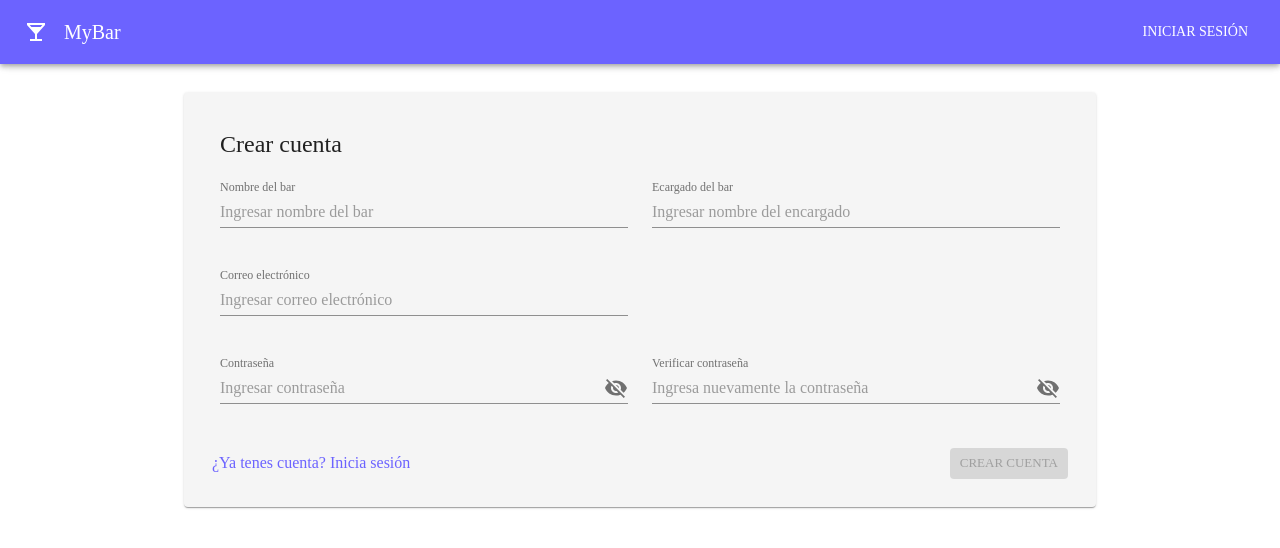
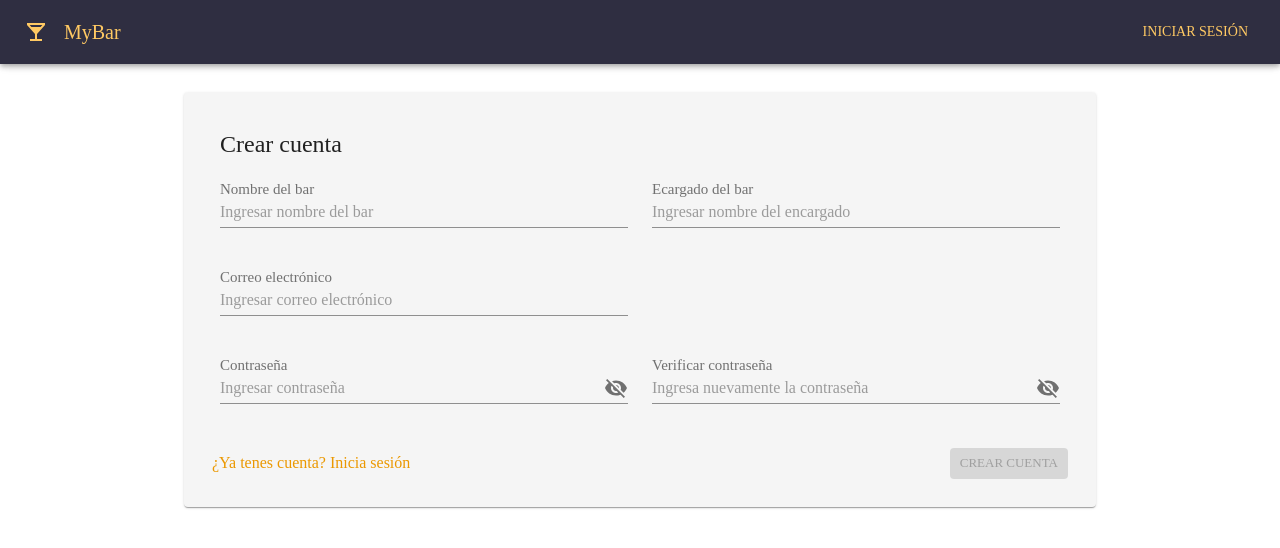
Before and after one commit to uca-pid/2021-los-carpinchos, a React (Create React App) app in the folder barui/: page /signUp in a window 1280 px wide. Shown: the top 548 px of the page. Built offline with nearby package versions, Linux system fonts and the light colour scheme.

Commit message:
CARP-5: some aesthetic changes

```diff
--- a/barui/src/components/App/theme.ts
+++ b/barui/src/components/App/theme.ts
@@ -3,7 +3,11 @@ import { createTheme } from "@material-ui/core/styles";
 const theme = createTheme({
 	palette: {
 		primary: {
-			main: "#6c63ff",
+			main: "#2f2e41",
+		},
+		secondary: {
+			main: "#ffc963",
+			dark: "#EB9800",
 		},
 	},
 	typography: {
--- a/barui/src/components/Login/Login.tsx
+++ b/barui/src/components/Login/Login.tsx
@@ -15,7 +15,7 @@ import PasswordTextField from "../common/PasswordTextField";
 import styles from "./styles";
 import TextFieldWithValidation from "../common/TextFieldWithValidation";
 
-import { settings, emailSetting, passwordSetting } from "../SignUp/validationSettings";
+import { settings, emailSetting } from "../SignUp/validationSettings";
 
 export type Input = {
 	invalid: boolean;
@@ -78,7 +78,6 @@ const Login = () => {
 								value={input.password.value}
 								onChange={handleChangePassword}
 								required
-								settings={[passwordSetting]}
 							/>
 						</Grid>
 					</Grid>
@@ -87,12 +86,12 @@ const Login = () => {
 					<Grid alignItems="center" container direction="column" spacing={3}>
 						<Grid item xs>
 							<Button
-								color="primary"
+								color="secondary"
 								className={classes.loginButton}
 								size="small"
 								variant="contained"
 								onClick={login}
-								disabled={input.email.invalid || input.password.invalid}
+								disabled={input.email.invalid || input.password.value === ""}
 							>
 								Iniciar Sesión
 							</Button>
@@ -100,7 +99,7 @@ const Login = () => {
 
 						<Grid item xs>
 							<Link onClick={createAccount}>
-								<Typography>¿Aún no tenes cuenta? Crear cuenta</Typography>
+								<Typography className={classes.signUpText}>¿Aún no tenes cuenta? Crear cuenta</Typography>
 							</Link>
 						</Grid>
 					</Grid>
--- a/barui/src/components/Login/styles.ts
+++ b/barui/src/components/Login/styles.ts
@@ -21,6 +21,9 @@ const styles = makeStyles(theme => ({
 	loginButton: {
 		width: 210,
 	},
+	signUpText: {
+		color: theme.palette.secondary.dark,
+	},
 }));
 
 export default styles;
--- a/barui/src/components/SignUp/SignUp.tsx
+++ b/barui/src/components/SignUp/SignUp.tsx
@@ -145,13 +145,13 @@ const SignUp = () => {
 					<Grid alignItems="center" container>
 						<Grid item>
 							<Link onClick={login}>
-								<Typography>¿Ya tenes cuenta? Inicia sesión</Typography>
+								<Typography className={classes.loginText}>¿Ya tenes cuenta? Inicia sesión</Typography>
 							</Link>
 						</Grid>
 						<Grid item xs></Grid>
 						<Grid item>
 							<Button
-								color="primary"
+								color="secondary"
 								size="small"
 								variant="contained"
 								onClick={createAccount}
--- a/barui/src/components/SignUp/styles.ts
+++ b/barui/src/components/SignUp/styles.ts
@@ -24,6 +24,9 @@ const styles = makeStyles(theme => ({
 	title: {
 		marginBottom: 20,
 	},
+	loginText: {
+		color: theme.palette.secondary.dark,
+	},
 }));
 
 export default styles;
--- a/barui/src/components/common/AppBar/AppBar.tsx
+++ b/barui/src/components/common/AppBar/AppBar.tsx
@@ -28,24 +28,24 @@ const AppBar = () => {
 					<Grid alignItems="center" container spacing={1}>
 						<Grid alignItems="flex-end" container item xs spacing={2}>
 							<Grid item>
-								<BarIcon />
+								<BarIcon color="secondary" />
 							</Grid>
 							<Grid item>
-								<Typography variant="h6" onClick={handleNameClick}>
+								<Typography color="secondary" variant="h6" onClick={handleNameClick}>
 									MyBar
 								</Typography>
 							</Grid>
 						</Grid>
 						{(location.pathname === "/" || location.pathname === "/signUp") && (
 							<Grid item>
-								<Button color="inherit" onClick={handleLoginButton}>
+								<Button color="secondary" onClick={handleLoginButton}>
 									Iniciar Sesión
 								</Button>
 							</Grid>
 						)}
 						{(location.pathname === "/" || location.pathname === "/login") && (
 							<Grid item>
-								<Button color="inherit" onClick={handleSignUpButton} variant="outlined">
+								<Button color="secondary" onClick={handleSignUpButton} variant="outlined">
 									Crear Cuenta
 								</Button>
 							</Grid>
--- a/barui/src/components/common/TextFieldWithValidation/TextFieldWithValidation.tsx
+++ b/barui/src/components/common/TextFieldWithValidation/TextFieldWithValidation.tsx
@@ -63,6 +63,7 @@ const TextFieldWithValidation = ({
 			margin="normal"
 			InputLabelProps={{
 				shrink: true,
+				style: { fontSize: 20 },
 			}}
 			InputProps={InputProps}
 			value={value}
```
